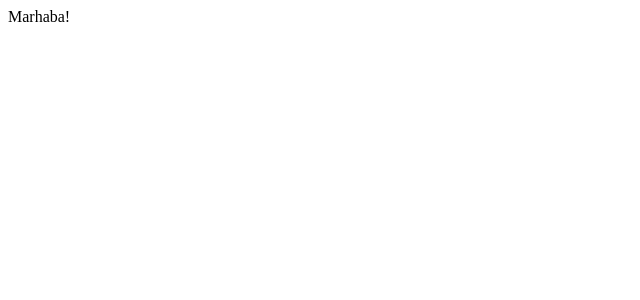
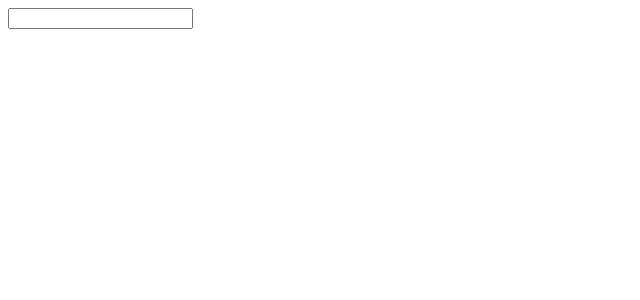
Before and after one commit to zeshhaan/image-fetcher-react-project, a React (Create React App) app: page / in a window 1280 px wide. Shown: the top 300 px of the page, without its empty margins (0-640 px from the left). Built offline with nearby package versions, Linux system fonts and the light colour scheme.

Commit message:
Added searchbar component

```diff
--- a/src/components/App.js
+++ b/src/components/App.js
@@ -1,7 +1,13 @@
 import React from "react";
+import SearchBar from "./SearchBar";
 
 const App = () => {
-  return <div> Marhaba! </div>;
+  return (
+    <div>
+      {" "}
+      <SearchBar />{" "}
+    </div>
+  );
 };
 
 export default App;
--- /dev/null
+++ b/src/components/SearchBar.js
@@ -0,0 +1,15 @@
+import React from "react";
+
+class SearchBar extends React.Component {
+  render() {
+    return (
+      <div>
+        <form>
+          <input type="text" />
+        </form>
+      </div>
+    );
+  }
+}
+
+export default SearchBar;
```
